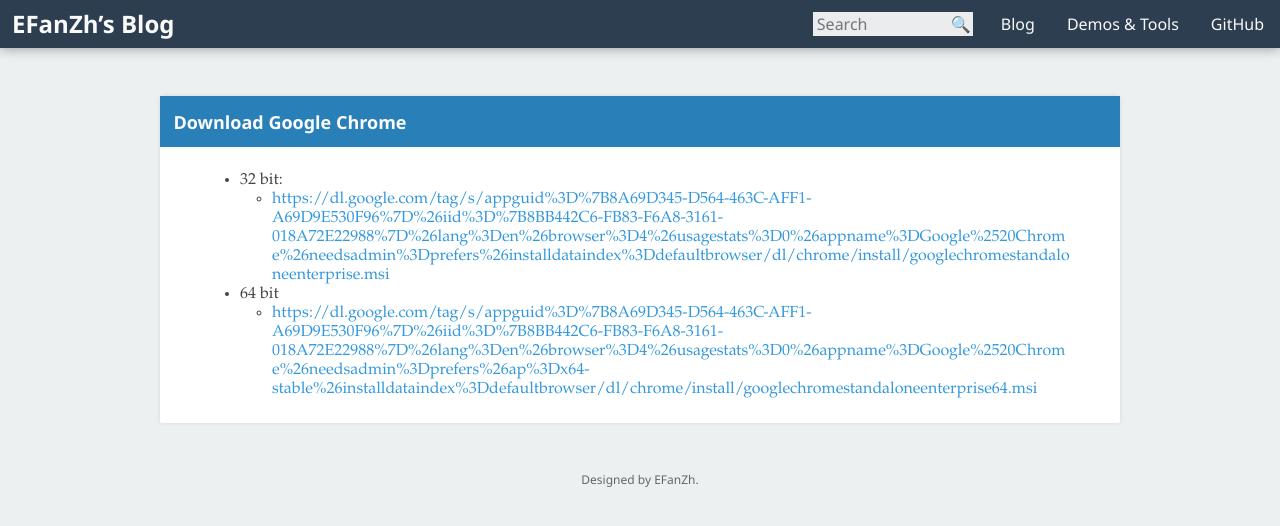
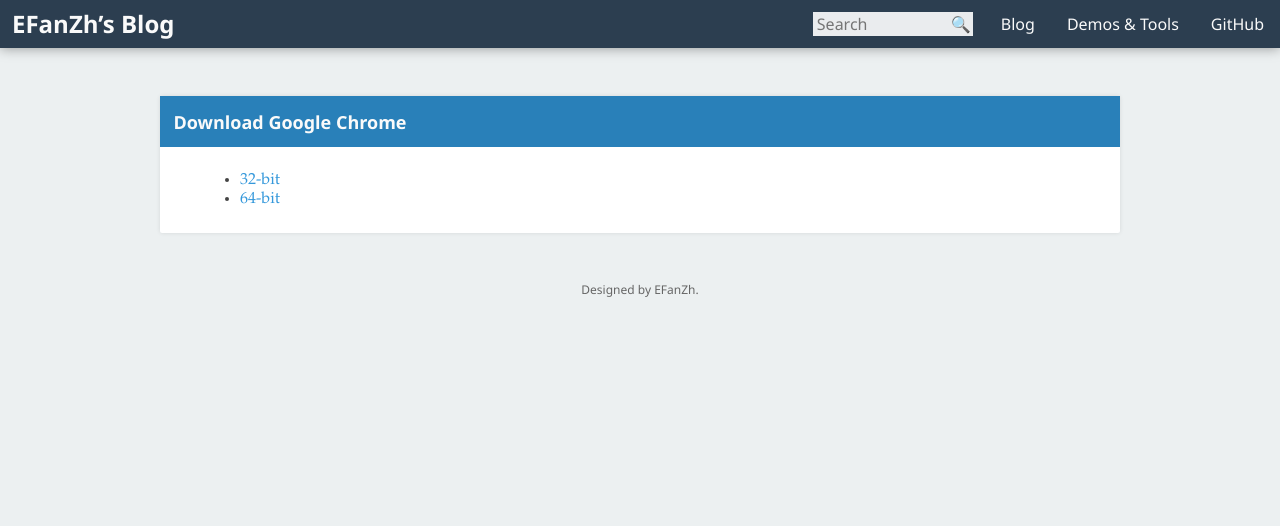
Before and after one commit to fuzeyi/efanzh.github.io, a Jekyll site: the page built from _posts/2015-09-07-download-google-chrome.md, in a window 1280 px wide. Shown: the top 526 px of the page. Built offline with Jekyll 4.4.1, drawn with Linux system fonts in a browser that asks for light colours; some of the changed lines change nothing that is shown.

Commit message:
Update Google Chrome download URL

```diff
--- a/_posts/2015-09-07-download-google-chrome.md
+++ b/_posts/2015-09-07-download-google-chrome.md
@@ -2,7 +2,5 @@
 title: Download Google Chrome
 ---
 
-- 32 bit:
-    - <https://dl.google.com/tag/s/appguid%3D%7B8A69D345-D564-463C-AFF1-A69D9E530F96%7D%26iid%3D%7B8BB442C6-FB83-F6A8-3161-018A72E22988%7D%26lang%3Den%26browser%3D4%26usagestats%3D0%26appname%3DGoogle%2520Chrome%26needsadmin%3Dprefers%26installdataindex%3Ddefaultbrowser/dl/chrome/install/googlechromestandaloneenterprise.msi>
-- 64 bit
-    - <https://dl.google.com/tag/s/appguid%3D%7B8A69D345-D564-463C-AFF1-A69D9E530F96%7D%26iid%3D%7B8BB442C6-FB83-F6A8-3161-018A72E22988%7D%26lang%3Den%26browser%3D4%26usagestats%3D0%26appname%3DGoogle%2520Chrome%26needsadmin%3Dprefers%26ap%3Dx64-stable%26installdataindex%3Ddefaultbrowser/dl/chrome/install/googlechromestandaloneenterprise64.msi>
+- [32-bit](https://dl.google.com/tag/s/appguid%3D%7B8A69D345-D564-463C-AFF1-A69D9E530F96%7D%26iid%3D%7B90A30E55-AB4E-423E-9EBA-99A4BFC32BD3%7D%26lang%3Den%26browser%3D4%26usagestats%3D0%26appname%3DGoogle%2520Chrome%26needsadmin%3Dprefers/dl/chrome/install/googlechromestandaloneenterprise.msi)
+- [64-bit](https://dl.google.com/tag/s/appguid%3D%7B8A69D345-D564-463C-AFF1-A69D9E530F96%7D%26iid%3D%7B03FE9563-80F9-119F-DA3D-72FBBB94BC26%7D%26lang%3Den%26browser%3D4%26usagestats%3D0%26appname%3DGoogle%2520Chrome%26needsadmin%3Dprefers%26ap%3Dx64-stable/dl/chrome/install/googlechromestandaloneenterprise64.msi)
```
